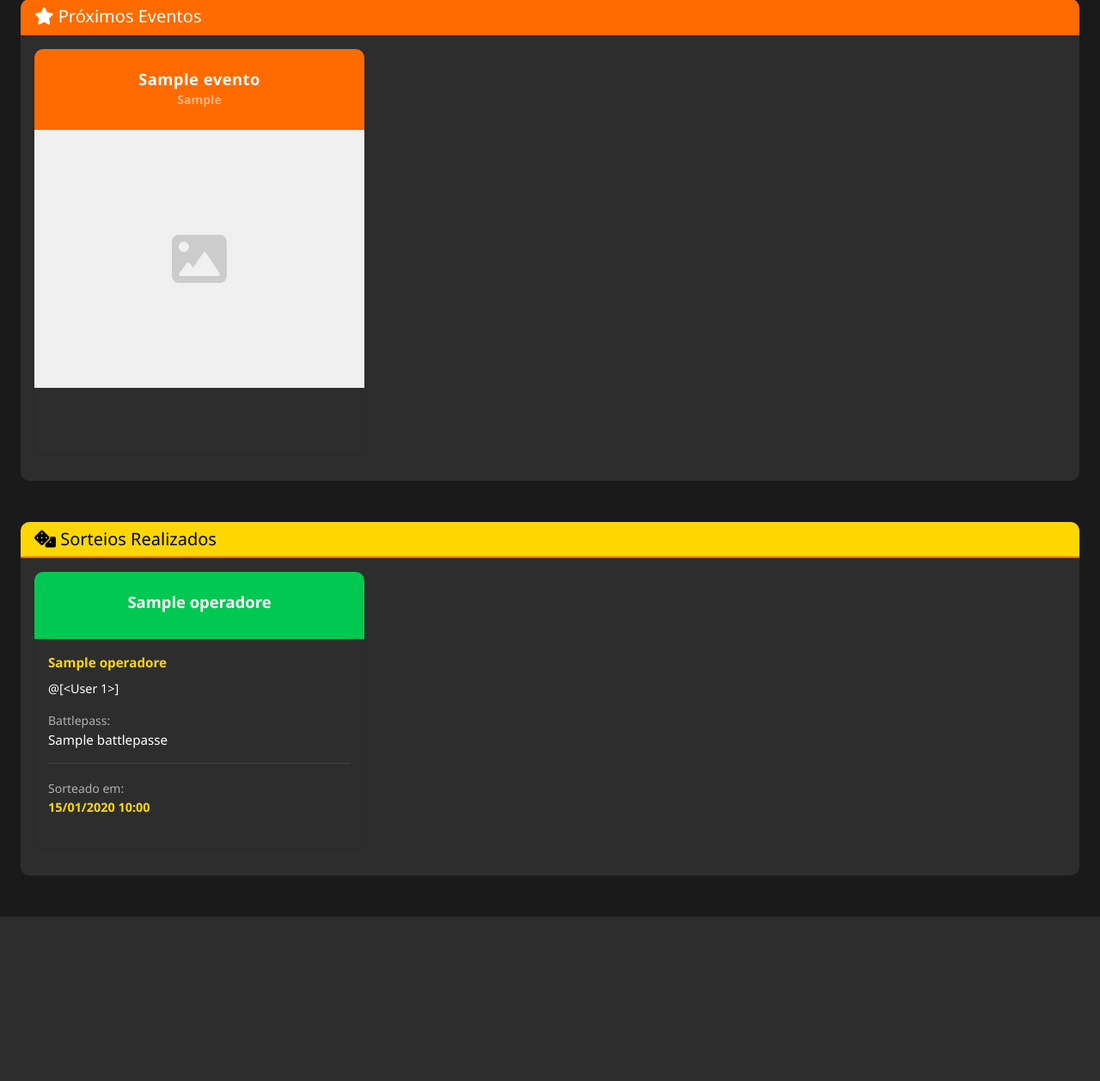
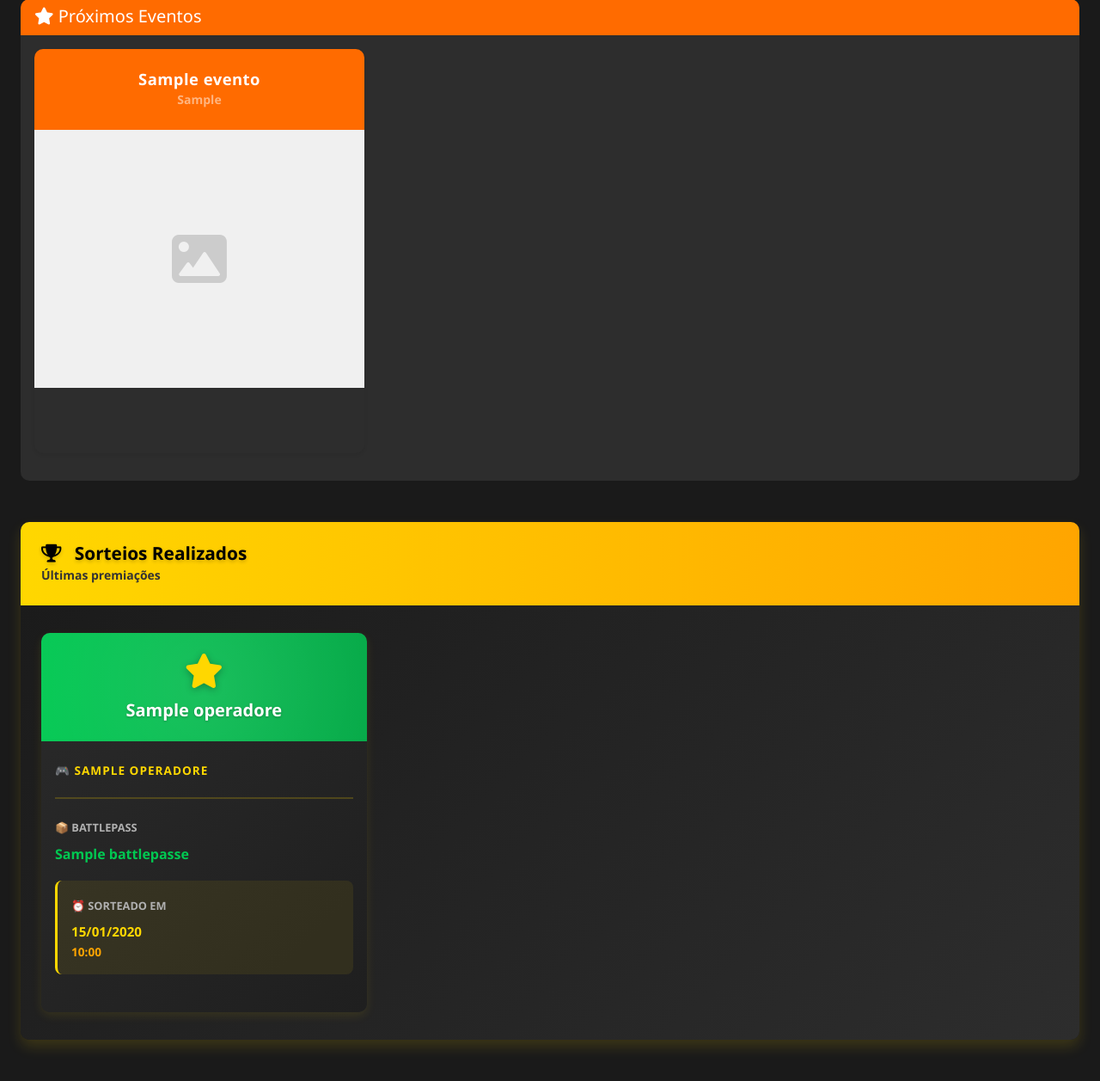
Before and after one commit to tcharlysonsantos-lab/battlezone, a Flask app: template frontend/templates/dashboard.html in a window 1280 px wide. Shown: the part 733-1990 px from the top of the page at 86% size. Before the commit the page ends 1799 px from the top, so only its background shows below. Run offline with Flask 3, Linux system fonts and the light colour scheme; tables that the repository leaves empty hold one stand-in row (values such as "Sample post"); the template is opened without the code that fills it: values that come from a table or form of the project are taken from there, most other values are stand-ins (such as "Sample title", 1, 10 or a date in 2020); some libraries are stand-ins or nearby versions.

Commit message:
Style: Enhanced sorteios section with gradients, hover effects, and better typography

```diff
--- a/frontend/templates/dashboard.html
+++ b/frontend/templates/dashboard.html
@@ -264,18 +264,41 @@
 
 <!-- ====== SEÇÃO: SORTEIOS REALIZADOS ====== -->
 {% if sorteios_realizados %}
-<div class="card mt-5 mb-4">
-    <div class="card-header" style="background-color: #FFD700; color: black;">
-        <h5 class="mb-0"><i class="fas fa-dice"></i> Sorteios Realizados</h5>
+<div class="card mt-5 mb-4 border-0" style="background: linear-gradient(135deg, #1a1a1a 0%, #2d2d2d 100%); box-shadow: 0 8px 16px rgba(255, 215, 0, 0.15);">
+    <!-- HEADER COM GRADIENT -->
+    <div class="card-header border-0" style="background: linear-gradient(90deg, #FFD700 0%, #FFA500 100%); color: black; padding: 1.5rem 1.5rem;">
+        <h5 class="mb-0" style="font-weight: 800; font-size: 1.3rem; text-shadow: 0 2px 4px rgba(0,0,0,0.2);">
+            <i class="fas fa-trophy" style="margin-right: 10px;"></i> Sorteios Realizados
+        </h5>
+        <small style="color: #333; font-weight: 600;">Últimas premiações</small>
     </div>
-    <div class="card-body">
-        <div class="row">
+
+    <div class="card-body" style="padding: 2rem 1.5rem;">
+        <div class="row g-4">
             {% for sorteio in sorteios_realizados %}
-            <div class="col-12 col-md-6 col-lg-4 mb-3">
-                <div class="card h-100 shadow-sm" style="display: flex; flex-direction: column;">
-                    <!-- HEADER COM OPERADOR/EQUIPE -->
-                    <div class="card-header" style="background-color: #00C851; border: none; padding: 1.5rem 1rem; text-align: center;">
-                        <h5 class="card-title mb-2 text-white" style="font-weight: 700; font-size: 1.15rem;">
+            <div class="col-12 col-md-6 col-lg-4">
+                <!-- CARD SORTEIO -->
+                <div class="card h-100 border-0" style="background: linear-gradient(135deg, #2a2a2a 0%, #1f1f1f 100%);
+                                                        box-shadow: 0 4px 12px rgba(255, 215, 0, 0.1),
+                                                                    inset 0 1px 0 rgba(255, 255, 255, 0.05);
+                                                        transition: all 0.3s ease;
+                                                        overflow: hidden;"
+                     onmouseover="this.style.transform='translateY(-5px)'; this.style.boxShadow='0 8px 20px rgba(255, 215, 0, 0.2), inset 0 1px 0 rgba(255, 255, 255, 0.05)';"
+                     onmouseout="this.style.transform='translateY(0)'; this.style.boxShadow='0 4px 12px rgba(255, 215, 0, 0.1), inset 0 1px 0 rgba(255, 255, 255, 0.05)';">
+
+                    <!-- HEADER COM ÍCONE E NOME -->
+                    <div style="background: linear-gradient(90deg, #00C851 0%, #00A844 100%);
+                                padding: 1.5rem 1rem; text-align: center; position: relative; overflow: hidden;">
+                        <!-- Efeito de fundo -->
+                        <div style="position: absolute; top: -50%; left: -50%; width: 200%; height: 200%; background: radial-gradient(circle, rgba(255,255,255,0.1) 0%, transparent 70%);"></div>
+
+                        <!-- Ícone Grande -->
+                        <div style="position: relative; z-index: 1; margin-bottom: 0.8rem;">
+                            <i class="fas fa-star" style="font-size: 2.5rem; color: #FFD700; text-shadow: 0 2px 8px rgba(0,0,0,0.3);"></i>
+                        </div>
+
+                        <!-- Nome -->
+                        <h5 class="card-title mb-0" style="font-weight: 800; font-size: 1.25rem; color: white; text-shadow: 0 1px 3px rgba(0,0,0,0.3);">
                             {% if sorteio.operador %}
                                 {{ sorteio.operador.nome }}
                             {% elif sorteio.equipe %}
@@ -287,36 +310,35 @@
                     </div>
 
                     <!-- CORPO DO CARD -->
-                    <div class="card-body" style="flex: 1;">
+                    <div class="card-body" style="padding: 1.5rem 1rem;">
                         <!-- Warname -->
-                        <p style="color: #FFD700; font-weight: bold; margin-bottom: 0.5rem; font-size: 0.95rem;">
-                            {% if sorteio.operador %}
-                                {{ sorteio.operador.warname }}
-                            {% elif sorteio.equipe %}
-                                {{ sorteio.equipe.warname or sorteio.equipe.nome }}
-                            {% endif %}
-                        </p>
-
-                        <!-- Username com @ -->
-                        <p style="color: white; font-size: 0.9rem; margin-bottom: 0.8rem;">
-                            {% if sorteio.operador %}
-                                @{{ sorteio.operador.usuario or sorteio.operador.warname }}
-                            {% endif %}
-                        </p>
+                        <div style="margin-bottom: 1.2rem; padding-bottom: 1rem; border-bottom: 2px solid rgba(255, 215, 0, 0.2);">
+                            <p style="color: #FFD700; font-weight: 800; margin-bottom: 0.3rem; font-size: 0.85rem; text-transform: uppercase; letter-spacing: 1px;">
+                                {% if sorteio.operador %}
+                                    🎮 {{ sorteio.operador.warname }}
+                                {% elif sorteio.equipe %}
+                                    🛡️ {{ sorteio.equipe.warname or sorteio.equipe.nome }}
+                                {% endif %}
+                            </p>
+                        </div>
 
                         <!-- Battlepass -->
-                        <div style="margin-bottom: 0.8rem;">
-                            <small style="color: #b0b0b0;">Battlepass:</small>
-                            <p style="margin: 0; font-size: 0.95rem; color: white;">
+                        <div style="margin-bottom: 1.2rem;">
+                            <small style="color: #b0b0b0; text-transform: uppercase; font-weight: 600; font-size: 0.8rem;">📦 Battlepass</small>
+                            <p style="margin: 0.5rem 0 0 0; font-size: 1rem; color: #00C851; font-weight: 700;">
                                 {{ sorteio.battlepass.nome if sorteio.battlepass else 'N/A' }}
                             </p>
                         </div>
 
                         <!-- Data/Hora Sorteado -->
-                        <div style="margin-top: 1rem; padding-top: 1rem; border-top: 1px solid #444;">
-                            <small style="color: #b0b0b0;">Sorteado em:</small>
-                            <p style="margin: 0; font-size: 0.9rem; color: #FFD700; font-weight: bold;">
-                                {{ sorteio.sorteado_em.strftime('%d/%m/%Y %H:%M') if sorteio.sorteado_em else 'N/A' }}
+                        <div style="margin-top: 1rem; padding: 1rem; border-radius: 8px; background: rgba(255, 215, 0, 0.08); border-left: 3px solid #FFD700;">
+                            <small style="color: #b0b0b0; text-transform: uppercase; font-weight: 600; font-size: 0.8rem;">⏰ Sorteado em</small>
+                            <p style="margin: 0.5rem 0 0 0; font-weight: 700; color: #FFD700; font-size: 0.95rem;">
+                                {{ sorteio.sorteado_em.strftime('%d/%m/%Y') if sorteio.sorteado_em else 'N/A' }}
+                                <br>
+                                <span style="font-size: 0.85rem; color: #FFA500;">
+                                    {{ sorteio.sorteado_em.strftime('%H:%M') if sorteio.sorteado_em else 'N/A' }}
+                                </span>
                             </p>
                         </div>
                     </div>
```
